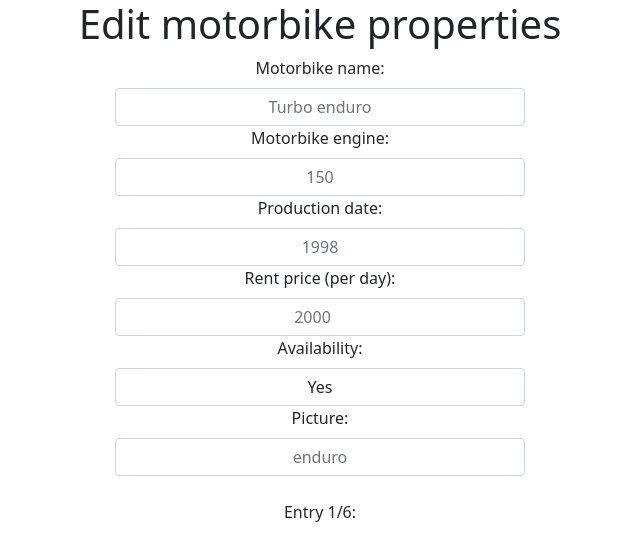
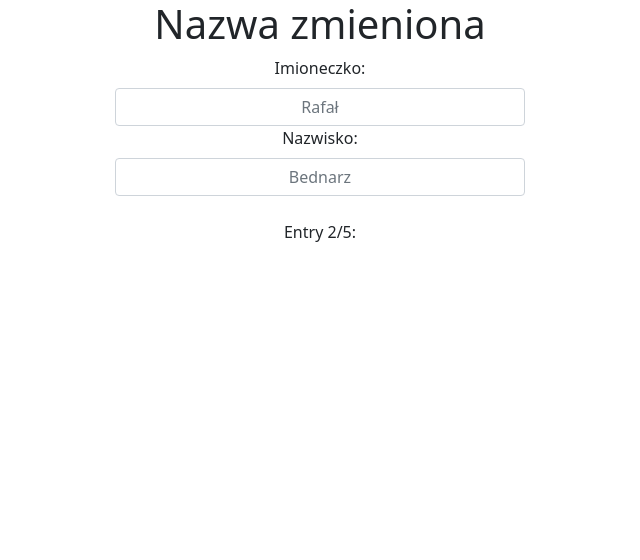
Before and after one commit to donbigosso/JSON_Reader_Frontend, a React (Create React App) app: page / in a window 1280 px wide. Shown: the top 560 px of the page, without its empty margins (320-960 px from the left). Built offline with nearby package versions, Linux system fonts and the light colour scheme.

Commit message:
File name and label customization moved to external json

```diff
--- /dev/null
+++ b/public/data/customize.json
@@ -0,0 +1,16 @@
+{
+  "labelCaptions": {
+    "name": "Motorbike name",
+    "engine": "Motorbike engine",
+    "production_date": "Production date",
+    "price": "Rent price (per day)",
+    "availability": "Availability",
+    "pic": "Picture",
+    "imie": "Imioneczko",
+    "nazwisko": "Nazwisko"
+  },
+  "fileNames": {
+    "motorbikeList.json": "Edit motorbike properties",
+    "zTata.json": "Nazwa zmieniona"
+  }
+}
--- /dev/null
+++ b/public/data/zTata.json
@@ -0,0 +1,22 @@
+[
+  {
+    "imie": "Wojtek",
+    "nazwisko": "Bogdan"
+  },
+  {
+    "imie": "Rafał",
+    "nazwisko": "Bednarz"
+  },
+  {
+    "imie": "Franek",
+    "nazwisko": "Piec"
+  },
+  {
+    "imie": "Oliwia",
+    "nazwisko": "Welter"
+  },
+  {
+    "imie": "Zosia",
+    "nazwisko": "Musiał"
+  }
+]
--- a/src/App.js
+++ b/src/App.js
@@ -6,15 +6,14 @@ import LoadedPage from "./components/LoadedPage";
 import "bootstrap/dist/css/bootstrap.min.css";
 
 function App() {
-  //put yourt path to folder and file name seperately below
+  const [dataPack, setDataPack] = useState([]);
+  const [customSettings, setCustomSettings] = useState([]);
   const jsonFolderPath = process.env.PUBLIC_URL + "/data/";
-  const fileName = "motorbikeList.json"; //name wil be used as a header for Loaded Page
-
-  //no need to edit below lines
-  const fullPath = jsonFolderPath + fileName;
-  const newNoCache = Math.round(Date.now() / 100000);
-  const url = `${fullPath}?noCache=${newNoCache}`;
-  const [dataPack, setDataPack] = useState([]);
+  const fileName = "zTata.json"; //name wil be used as a header for Loaded Page
+  const noCache = Math.round(Date.now() / 100000);
+  const url = `${jsonFolderPath + fileName}?noCache=${noCache}`;
+  const customizeFile = `${process.env.PUBLIC_URL}/data/customize.json?noCache=${noCache}`;
+  console.log(customizeFile);
   const getDataPack = () => {
     // fetches data from the chosen language JSON file
     axios
@@ -27,15 +26,38 @@ function App() {
         console.log(err);
       });
   };
+
+  const getCustomization = () => {
+    axios
+      .get(customizeFile)
+      .then((res) => {
+        const imported = res.data;
+        setCustomSettings(imported);
+      })
+      .catch((err) => {
+        console.log(err);
+      });
+  };
   useEffect(() => {
     getDataPack();
     // eslint-disable-next-line react-hooks/exhaustive-deps
   }, []);
+  useEffect(() => {
+    getCustomization();
+    // eslint-disable-next-line react-hooks/exhaustive-deps
+  }, []);
+
   const decideIfContentExists = () => {
     if (typeof dataPack[0] !== "object") {
       return <Loader />;
     } else {
-      return <LoadedPage data={dataPack} fileName={fileName} />;
+      return (
+        <LoadedPage
+          data={dataPack}
+          fileName={fileName}
+          customSettings={customSettings}
+        />
+      );
     }
   };
 
--- a/src/components/LoadedPage.js
+++ b/src/components/LoadedPage.js
@@ -6,35 +6,38 @@ export default function LoadedPage(props) {
   const dataPack = props.data;
   const [labelCnt, setLabelCnt] = useState(0);
   const [labelVals, setLabelVals] = useState([]);
-  const [currentElement, setCurrentElement] = useState(0);
+  const [currentElement, setCurrentElement] = useState(1);
 
-  const labelCaptions = {
-    //customize your labels here: key => your own label
-    name: "Motorbike name",
-    engine: "Motorbike engine",
-    production_date: "Production date",
-    price: "Rent price (per day)",
-    availability: "Availability",
-    pic: "Picture",
-    foo: "bar",
-    enter: "your",
-    labels: "here",
+  const labelCaptions = () => {
+    if (typeof props.customSettings.labelCaptions !== "object") {
+      return {
+        none: "none",
+      };
+    } else {
+      return props.customSettings.labelCaptions;
+    }
   };
 
-  const fileNames = {
-    //customize your file names here here: file name =>  your own name
-    "motorbikeList.json": "Edit motorbike properties",
+  const fileNames = () => {
+    if (typeof props.customSettings.fileNames !== "object") {
+      return {
+        none: "none",
+      };
+    } else {
+      return props.customSettings.fileNames;
+    }
   };
-  const fileNameKeys = Object.keys(fileNames);
+
+  const fileNameKeys = Object.keys(fileNames());
 
   // checks if a json label has a proper dectription stored in labelCaptions object
-  const labelCaptionKeys = Object.keys(labelCaptions);
+  const labelCaptionKeys = Object.keys(labelCaptions());
 
   const displayLabelName = (label) => {
     let labelToDisplay = label;
     labelCaptionKeys.forEach((element) => {
       if (element === label) {
-        labelToDisplay = labelCaptions[element];
+        labelToDisplay = labelCaptions()[element];
       }
     });
     return labelToDisplay;
@@ -44,7 +47,7 @@ export default function LoadedPage(props) {
     let labelToDisplay = fileName;
     fileNameKeys.forEach((element) => {
       if (element === fileName) {
-        labelToDisplay = fileNames[element];
+        labelToDisplay = fileNames()[element];
       }
     });
     return labelToDisplay;
```
